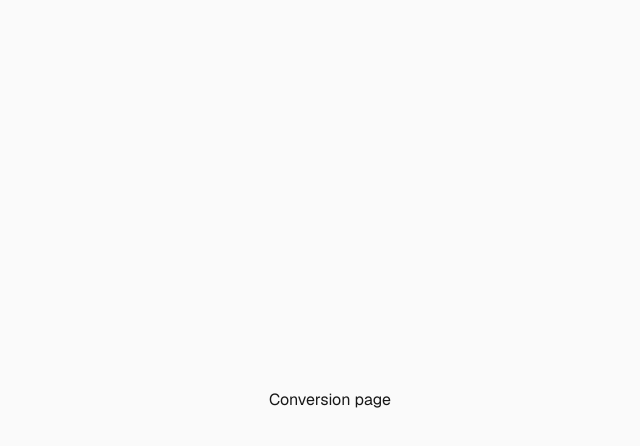
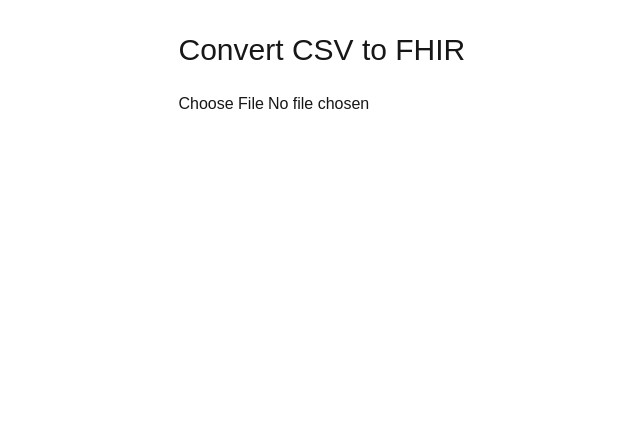
Before and after one commit to nicoleSpaul/UnitE, a Next.js app in the folder emr-frontend/: page /conversion in a window 1280 px wide. Shown: the top 446 px of the page, without its empty margins (310-950 px from the left). Built offline with nearby package versions, Linux system fonts and the light colour scheme.

Commit message:
CSV to FHIR
initial one way conversion csv to fhir done on conversion.py

```diff
--- a/emr-frontend/app/api/gemini/suggest-mapping/route.ts
+++ b/emr-frontend/app/api/gemini/suggest-mapping/route.ts
@@ -18,12 +18,16 @@ export async function POST(req: Request) {
 MedicationStatement, Observation). Return ONLY JSON in the form
 {"mappings":[{"column":string,"fhirPath":string,"confidence":number}]}.
 Use null for fhirPath if a column has no good match.
+fhirPath must be exactly one of: Patient.name.text, Patient.birthDate,
+Patient.gender, Patient.identifier.value, Condition.code.text,
+MedicationStatement.medicationCodeableConcept.text, Observation.code.text,
+Observation.valueString, or null.
 Headers: ${JSON.stringify(parsed.data.headers)}
 Sample rows: ${JSON.stringify(parsed.data.sampleRows)}`;
 
     try {
         const result = await ai.models.generateContent({
-            model: "gemini-3.8-flash", //newest standard flash model
+            model: "gemini-3.5-flash-lite", //newest standard flash model
             contents: prompt,
             config: { responseMimeType: "application/json" },
         });
--- a/emr-frontend/app/conversion/page.tsx
+++ b/emr-frontend/app/conversion/page.tsx
@@ -1,9 +1,144 @@
-import Image from "next/image";
+"use client";
 
-export default function Home() {
+import { useState } from "react";
+import Papa from "papaparse";
+import { TARGETS } from "@/lib/targets";
+import { csvToFhir, type Mapping } from "@/lib/csvToFhir";
+
+type Row = Record<string, string>;
+
+export default function ConversionPage() {
+    const [fileName, setFileName] = useState("");
+    const [headers, setHeaders] = useState<string[]>([]);
+    const [rows, setRows] = useState<Row[]>([]);
+    const [mapping, setMapping] = useState<Mapping>({});
+    const [result, setResult] = useState<ReturnType<typeof csvToFhir> | null>(null);
+    const [busy, setBusy] = useState(false);
+    const [error, setError] = useState("");
+    const shape = (v: string) => v.replace(/[A-Za-z]/g, "a").replace(/\d/g, "9");
+
+    function onFile(e: React.ChangeEvent<HTMLInputElement>) {
+        const file = e.target.files?.[0];
+        if (!file) return;
+        setFileName(file.name);
+        setResult(null);
+        setError("");
+        Papa.parse<Row>(file, {
+            header: true,
+            skipEmptyLines: true,
+            complete: (res) => {
+                const h = res.meta.fields ?? [];
+                setHeaders(h);
+                setRows(res.data);
+                setMapping(Object.fromEntries(h.map((c) => [c, null])));
+            },
+        });
+    }
+
+    async function suggest() {
+        setBusy(true);
+        setError("");
+        try {
+            const r = await fetch("/api/gemini/suggest-mapping", {
+                method: "POST",
+                headers: { "Content-Type": "application/json" },
+                signal: AbortSignal.timeout(20000),
+                //if timeout show error and allow user to map manually
+                //only send the structure and replace leters w "a"'s and numbers with "9"'s
+                body: JSON.stringify({
+                    headers,
+                    sampleRows: rows.slice(0, 3).map((r) =>
+                        Object.fromEntries(Object.entries(r).map(([k, v]) => [k, shape(v)]))
+                    ),
+                }),
+            });
+            const data = await r.json();
+            if (!r.ok) throw new Error(data.error ?? "Suggestion failed");
+            const next: Mapping = { ...mapping };
+            for (const m of data.mappings ?? []) {
+                if (headers.includes(m.column) && (TARGETS as readonly string[]).includes(m.fhirPath)) {
+                    next[m.column] = m.fhirPath;
+                }
+            }
+            setMapping(next);
+        } catch (e) {
+            setError(e instanceof Error ? e.message : "Suggestion failed");
+        } finally {
+            setBusy(false);
+        }
+    }
+
+    function download() {
+        if (!result) return;
+        const blob = new Blob([JSON.stringify(result.bundle, null, 2)], { type: "application/json" });
+        const a = document.createElement("a");
+        a.href = URL.createObjectURL(blob);
+        a.download = "bundle.fhir.json";
+        a.click();
+        URL.revokeObjectURL(a.href);
+    }
+
     return (
-        <div className="flex flex-col flex-1 items-center justify-center bg-zinc-50 font-sans dark:bg-black">
-            <h1>Conversion page</h1>
+        <div className="mx-auto max-w-4xl space-y-6 p-8">
+            <h1 className="text-3xl">Convert CSV to FHIR</h1>
+
+            <input type="file" accept=".csv" onChange={onFile} />
+
+            {headers.length > 0 && (
+                <>
+                    <div className="space-y-2">
+                        <div className="flex items-center gap-3">
+                            <h2 className="text-xl">Map columns ({rows.length} rows in {fileName})</h2>
+                            <button onClick={suggest} disabled={busy} className="rounded border px-3 py-1">
+                                {busy ? "Asking Gemini..." : "Suggest mappings (Gemini)"}
+                            </button>
+                        </div>
+                        <p className="text-sm text-gray-500">
+                            Optional. Sends only the headers and 3 sample rows to Gemini. Use synthetic data only.
+                        </p>
+                        {headers.map((h) => (
+                            <div key={h} className="flex items-center gap-3">
+                                <span className="w-48 truncate font-mono">{h}</span>
+                                <select
+                                    className="rounded border p-1"
+                                    value={mapping[h] ?? ""}
+                                    onChange={(e) => setMapping({ ...mapping, [h]: e.target.value || null })}
+                                >
+                                    <option value="">(skip)</option>
+                                    {TARGETS.map((t) => (
+                                        <option key={t} value={t}>{t}</option>
+                                    ))}
+                                </select>
+                            </div>
+                        ))}
+                    </div>
+
+                    <button
+                        onClick={() => setResult(csvToFhir(rows, mapping))}
+                        className="rounded bg-black px-4 py-2 text-white"
+                    >
+                        Convert
+                    </button>
+                </>
+            )}
+
+            {error && <p className="text-red-600">{error}</p>}
+
+            {result && (
+                <div className="space-y-3">
+                    <p>
+                        {result.report.resources} resources from {result.report.rows} rows.
+                        {result.report.unmapped.length > 0 && ` Skipped columns: ${result.report.unmapped.join(", ")}.`}
+                    </p>
+                    {result.report.warnings.map((w, i) => (
+                        <p key={i} className="text-amber-600">{w}</p>
+                    ))}
+                    <button onClick={download} className="rounded border px-3 py-1">Download bundle</button>
+                    <pre className="max-h-96 overflow-auto rounded bg-gray-100 p-3 text-xs text-black">
+                        {JSON.stringify(result.bundle, null, 2)}
+                    </pre>
+                </div>
+            )}
         </div>
     );
 }
--- /dev/null
+++ b/emr-frontend/lib/csvToFhir.ts
@@ -0,0 +1,73 @@
+export type Mapping = Record<string, string | null>; // CSV column -> target
+
+type Row = Record<string, string>;
+
+export function csvToFhir(rows: Row[], mapping: Mapping) {
+    const entries: object[] = [];
+    const warnings: string[] = [];
+    const unmapped = Object.keys(mapping).filter((c) => !mapping[c]);
+
+    rows.forEach((row, i) => {
+        const pid = crypto.randomUUID();
+        const patient: Record<string, unknown> = { resourceType: "Patient", id: pid };
+        const others: object[] = [];
+        const subject = { reference: `Patient/${pid}` };
+
+        for (const [col, target] of Object.entries(mapping)) {
+            const v = row[col]?.trim();
+            if (!target || !v) continue;
+
+            switch (target) {
+                case "Patient.name.text":
+                    patient.name = [{ text: v }];
+                    break;
+                case "Patient.birthDate":
+                    if (/^\d{4}-\d{2}-\d{2}$/.test(v)) {
+                        patient.birthDate = v;
+                    } else {
+                        warnings.push(`Row ${i + 1}: "${v}" is not YYYY-MM-DD, left out of birthDate`);
+                    }
+                    break;
+                case "Patient.gender": {
+                    const g = v.toLowerCase();
+                    patient.gender = ["m", "male"].includes(g) ? "male"
+                        : ["f", "female"].includes(g) ? "female"
+                            : ["o", "other"].includes(g) ? "other" : "unknown";
+                    break;
+                }
+                case "Patient.identifier.value":
+                    patient.identifier = [{ value: v }];
+                    break;
+                case "Condition.code.text":
+                    others.push({ resourceType: "Condition", id: crypto.randomUUID(), subject, code: { text: v } });
+                    break;
+                case "MedicationStatement.medicationCodeableConcept.text":
+                    others.push({
+                        resourceType: "MedicationStatement", id: crypto.randomUUID(),
+                        status: "unknown", subject, medicationCodeableConcept: { text: v },
+                    });
+                    break;
+                case "Observation.code.text":
+                    others.push({
+                        resourceType: "Observation", id: crypto.randomUUID(),
+                        status: "unknown", subject, code: { text: v },
+                    });
+                    break;
+                case "Observation.valueString":
+                    others.push({
+                        resourceType: "Observation", id: crypto.randomUUID(),
+                        status: "unknown", subject, code: { text: col }, valueString: v,
+                    });
+                    break;
+            }
+        }
+        entries.push(patient, ...others);
+    });
+
+    const bundle = {
+        resourceType: "Bundle",
+        type: "collection",
+        entry: entries.map((resource) => ({ resource })),
+    };
+    return { bundle, report: { rows: rows.length, resources: entries.length, unmapped, warnings } };
+}
--- /dev/null
+++ b/emr-frontend/lib/targets.ts
@@ -0,0 +1,10 @@
+export const TARGETS = [
+    "Patient.name.text",
+    "Patient.birthDate",
+    "Patient.gender",
+    "Patient.identifier.value",
+    "Condition.code.text",
+    "MedicationStatement.medicationCodeableConcept.text",
+    "Observation.code.text",
+    "Observation.valueString",
+] as const;
--- a/emr-frontend/package.json
+++ b/emr-frontend/package.json
@@ -19,6 +19,7 @@
   "devDependencies": {
     "@tailwindcss/turbopack": "^4",
     "@types/node": "^20",
+    "@types/papaparse": "^5.5.2",
     "@types/react": "^19",
     "@types/react-dom": "^19",
     "eslint": "^9",
```
Also changed, not shown: emr-frontend/example_files/test.csv (added), 1 other file (tests, documents, lock files or other folders).
